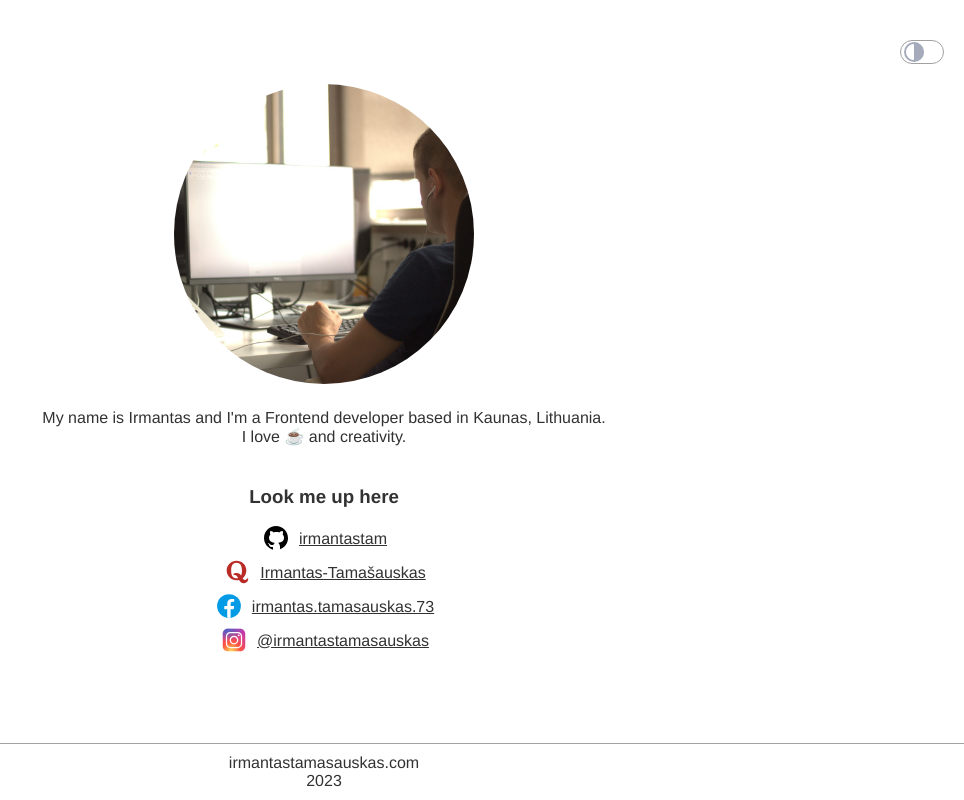
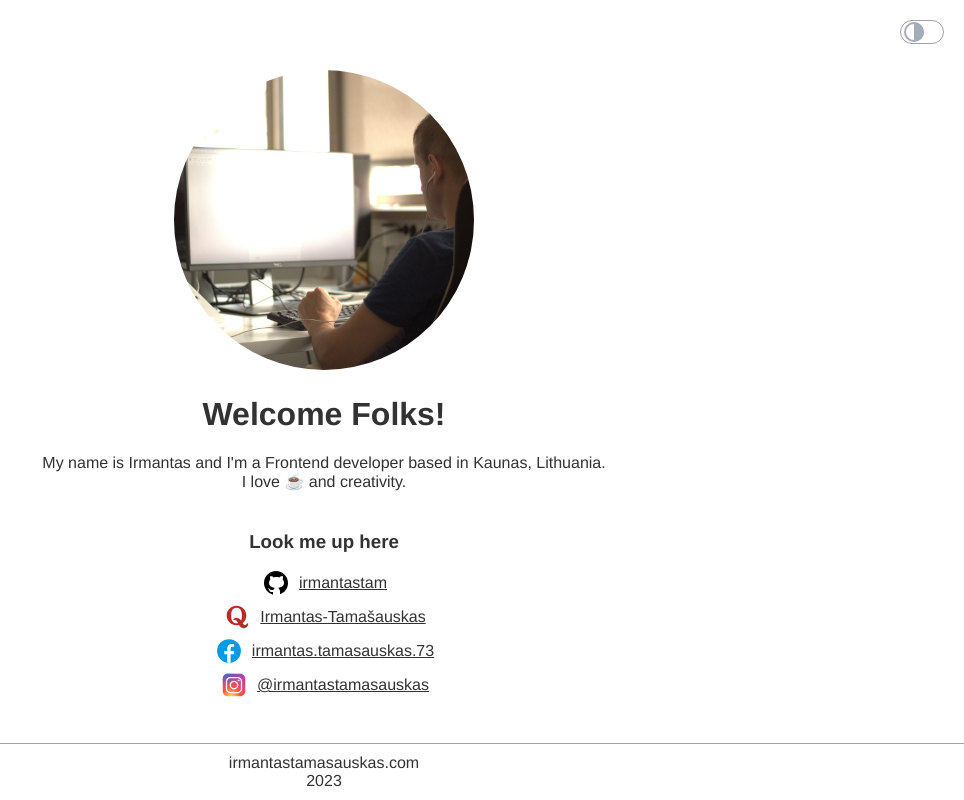
Before and after one commit to irmantastam/vue-vercel, a Vue app: page / in a window 1280 px wide. Shown: the whole page, without its empty margins (316-1280 px from the left). Built offline with nearby package versions, Linux system fonts and the light colour scheme.

Commit message:
Refactor views naming

```diff
--- a/src/App.vue
+++ b/src/App.vue
@@ -1,11 +1,12 @@
 <template>
-  <ModeToggle />
+  <ModeToggleComponent />
   <RouterView />
-  <footer>irmantastamasauskas.com<br />{{ new Date().getFullYear() }}</footer>
+  <FooterComponent />
 </template>
 
 <script setup>
-import ModeToggle from "./components/ModeToggle.vue";
+import ModeToggleComponent from "./components/ModeToggleComponent.vue";
+import FooterComponent from "./components/FooterComponent.vue";
 import { RouterView } from "vue-router";
 </script>
 
@@ -44,17 +45,6 @@ body {
   flex-direction: column;
   align-items: center;
   min-height: 100%;
-  padding-top: 40px;
   transition: background-color 0.3s ease, color 0.3s ease;
 }
-
-footer {
-  margin-top: auto;
-  width: 100%;
-  padding: 10px 40px;
-  display: flex;
-  align-items: center;
-  justify-content: center;
-  border-top: 1px solid var(--secondary-color);
-}
 </style>
--- /dev/null
+++ b/src/components/FooterComponent.vue
@@ -0,0 +1,25 @@
+<template>
+  <footer>irmantastamasauskas.com<br />{{ date }}</footer>
+</template>
+
+<script>
+export default {
+  name: "FooterComponent",
+};
+</script>
+
+<script setup>
+const date = new Date().getFullYear();
+</script>
+
+<style>
+footer {
+  margin-top: auto;
+  width: 100%;
+  padding: 10px 40px;
+  display: flex;
+  align-items: center;
+  justify-content: center;
+  border-top: 1px solid var(--secondary-color);
+}
+</style>
--- a/src/components/ModeToggle.vue
+++ b/src/components/ModeToggleComponent.vue
@@ -10,7 +10,7 @@
 
 <script>
 export default {
-  name: "ModeToggle",
+  name: "ModeToggleComponent",
 };
 </script>
 
@@ -24,7 +24,7 @@ const toggleDark = useToggle(isDark);
 <style>
 .mode-toggle {
   display: flex;
-  margin: 0 20px 20px;
+  margin: 20px;
   font-size: 12px;
   align-items: center;
   margin-left: auto;
@@ -37,7 +37,6 @@ const toggleDark = useToggle(isDark);
   height: 24px;
   min-width: 36px;
   min-height: 20px;
-  margin-left: 10px;
   background-color: var(--background-color);
   border: 1px solid var(--secondary-color);
   border-radius: 24px;
--- a/src/router/index.js
+++ b/src/router/index.js
@@ -1,18 +1,21 @@
 import { createRouter, createWebHistory } from "vue-router";
-import HelloWorld from "../views/HelloWorld.vue";
+import HomeView from "../views/HomeView.vue";
 
 const router = createRouter({
   history: createWebHistory(),
   routes: [
     {
       path: "/",
-      name: "Hello World",
-      component: HelloWorld,
+      name: "home",
+      component: HomeView,
+      props: {
+        msg: "Welcome Folks!",
+      },
     },
     {
       path: "/resume",
-      name: "Resume",
-      component: () => import("../views/Resume.vue"),
+      name: "resume",
+      component: () => import("../views/ResumeView.vue"),
     },
   ],
 });
--- a/src/views/HelloWorld.vue
+++ b/src/views/HomeView.vue
@@ -1,9 +1,9 @@
 <template>
-  <div class="hello">
+  <div class="home">
     <img
-      class="logo"
-      alt="Irmantas Tamašauskas coffee break"
-      title="Irmantas Tamašauskas coffee break"
+      class="image"
+      alt="Irmantas Tamašauskas profile"
+      title="Irmantas Tamašauskas profile"
       src="../assets/irmantas_tamasauskas.jpg"
     />
     <h1>{{ msg }}</h1>
@@ -72,7 +72,7 @@
 
 <script>
 export default {
-  name: "HelloWorld",
+  name: "HomeView",
   props: {
     msg: String,
   },
@@ -80,14 +80,13 @@ export default {
 </script>
 
 <style scoped>
-.hello {
-  margin: 0 20px 20px;
+.home {
+  margin: auto 20px 20px;
 }
 
-img.logo {
+.image {
   width: 300px;
-  max-width: calc(100% - 40px);
-  margin: auto 20px 0;
+  max-width: 100%;
   aspect-ratio: 1;
   object-fit: cover;
   border-radius: 50%;
--- a/src/views/Resume.vue
+++ /dev/null
@@ -1,44 +0,0 @@
-<template>
-  <div class="resume">
-    <img
-      class="logo"
-      alt="Irmantas Tamašauskas resume"
-      title="Irmantas Tamašauskas resume"
-      src="../assets/irmantas_tamasauskas.jpg"
-    />
-    <h1>{{ msg }}</h1>
-    <p>CV</p>
-  </div>
-</template>
-
-<script>
-export default {
-  name: "HelloWorld",
-  props: {
-    msg: String,
-  },
-};
-</script>
-
-<style scoped>
-.resume {
-  margin: 0 20px 20px;
-}
-
-img.logo {
-  width: 300px;
-  max-width: calc(100% - 40px);
-  margin: auto 20px 0;
-  aspect-ratio: 1;
-  object-fit: cover;
-  border-radius: 50%;
-}
-
-h3 {
-  margin: 40px 0 0;
-}
-
-a {
-  color: var(--secondary-color);
-}
-</style>
--- /dev/null
+++ b/src/views/ResumeView.vue
@@ -0,0 +1,20 @@
+<template>
+  <div class="resume">
+    <h1>CV</h1>
+  </div>
+</template>
+
+<script>
+export default {
+  name: "ResumeView",
+  props: {
+    msg: String,
+  },
+};
+</script>
+
+<style scoped>
+.resume {
+  margin: 0 20px 20px;
+}
+</style>
```
